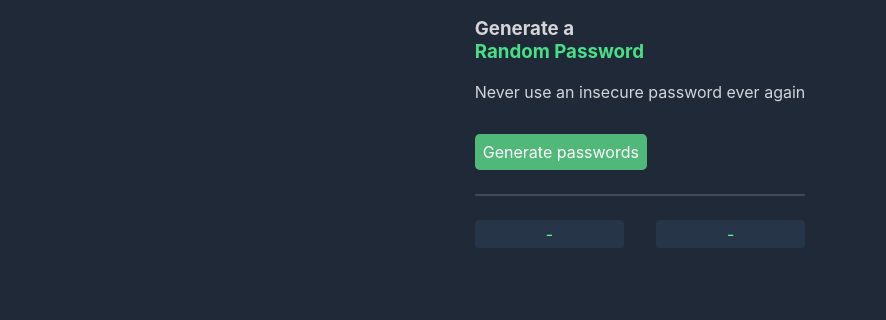
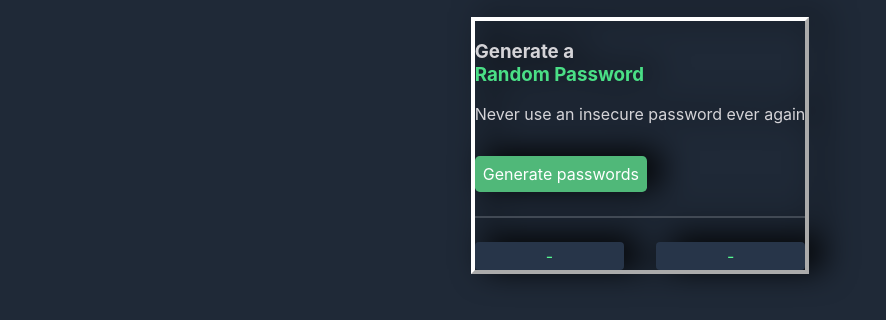
Before and after one commit to zoethesullivan/passwordGenerator, a plain HTML site: page index.html in a window 1280 px wide. Shown: the part 114-434 px from the top of the page, without its empty margins (0-886 px from the left). Drawn offline with Linux system fonts and the light colour scheme.

Commit message:
style div wrapper

```diff
--- a/assets/css/styles.css
+++ b/assets/css/styles.css
@@ -19,6 +19,8 @@ h1 {
     min-width:auto;
     max-width: fit-content;
     margin: auto;
+    filter: drop-shadow(14px -5px 16px #000000);
+    border: 4px outset #ffffff;
 }
 
 hr {
```
Also changed, not shown: index.html (+3 -0 lines).
